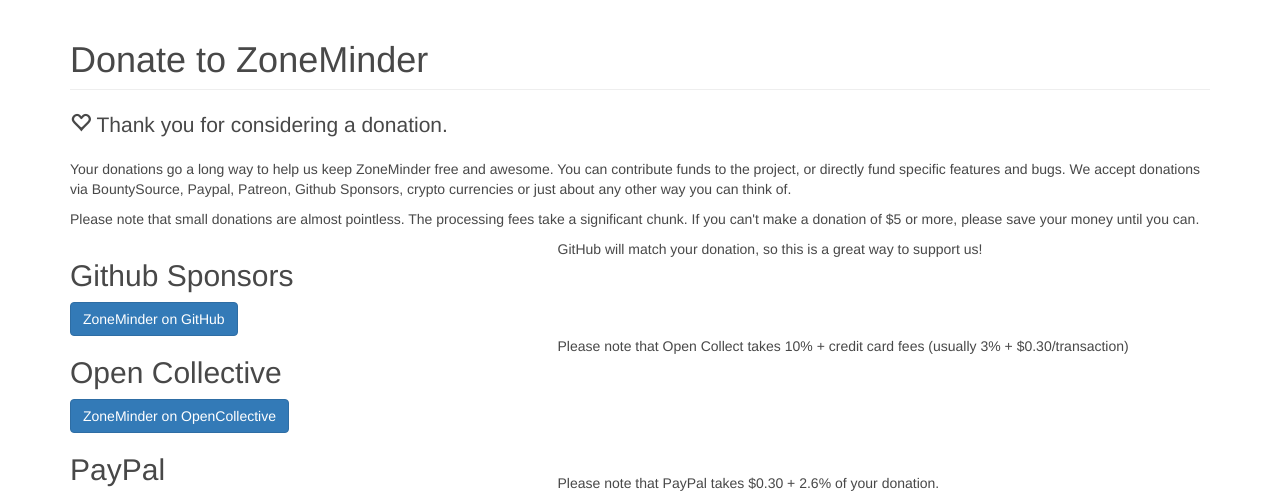
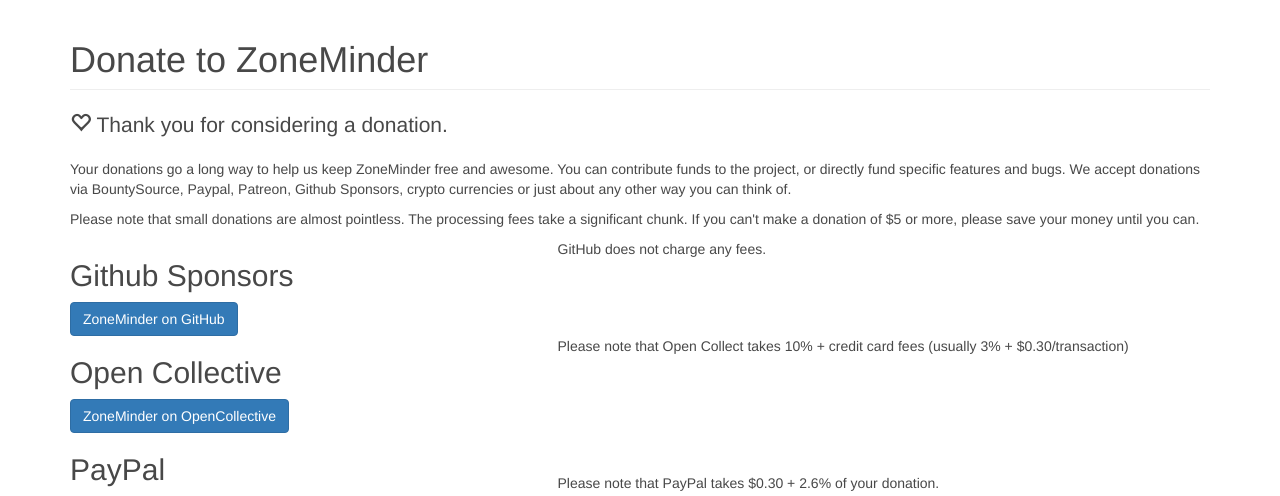
Before and after one commit to ZoneMinder/zoneminder.github.io, a Jekyll site: the page built from donate.html, in a window 1280 px wide. Shown: the part 100-596 px from the top of the page. Built offline with Jekyll 4.4.1, drawn with Linux system fonts in a browser that asks for light colours; comment, search, counter and statistics services are not loaded; grey boxes are pictures that could not be loaded.

Commit message:
Remove text saying that github matches donations. It doesn't anymore

```diff
--- a/donate.html
+++ b/donate.html
@@ -25,7 +25,7 @@ Please note that small donations are almost pointless.  The processing fees take
     <a class="btn btn-primary" role="button" href="https://github.com/ZoneMinder/zoneminder">ZoneMinder on GitHub</a>
   </div>
   <div class="col-md-7">
-    GitHub will match your donation, so this is a great way to support us!
+    GitHub does not charge any fees.
   </div>
 </div>
 <div class="row">
```
